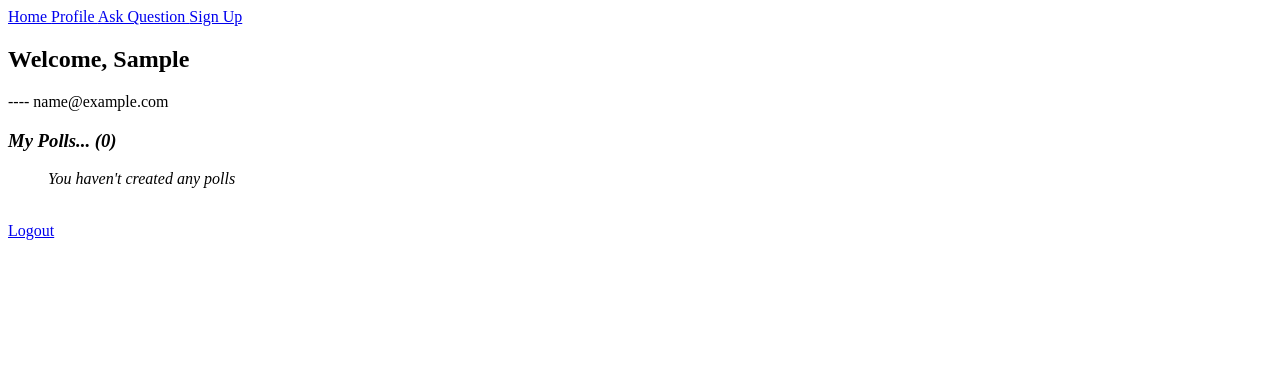
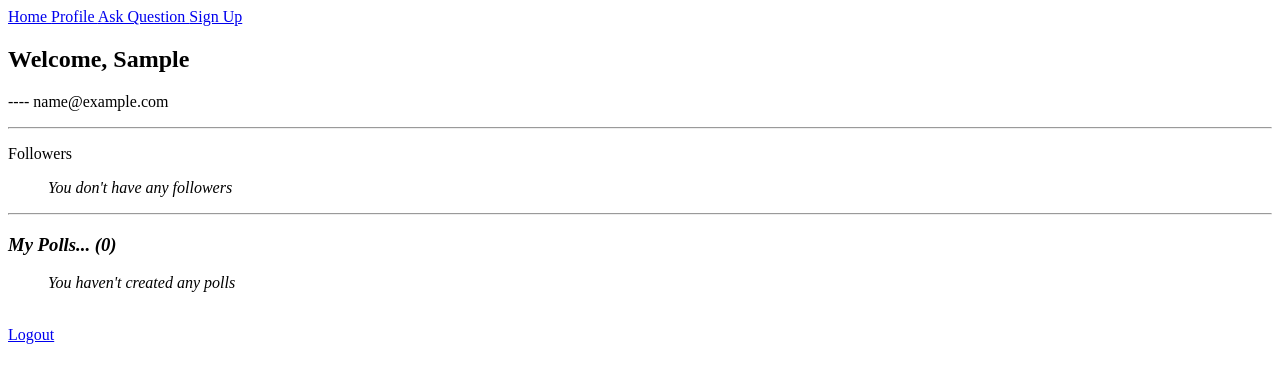
Before and after one commit to olaniyigeorge/Poll-y, a Django app: page /users/ in a window 1280 px wide. Shown: the top 383 px of the page. Run offline with Django 3.2, Linux system fonts and the light colour scheme; the visitor is signed in with stand-in values (Sample User, id 1); data comes from the database, SQL or seed files in the repository; data that the repository does not hold is empty.

Commit message:
Updated models to support 'followers'

```diff
--- a/poll/templates/poll/base.html
+++ b/poll/templates/poll/base.html
@@ -9,7 +9,7 @@
     <body>
         <div id="top_nav">
             <a href="{% url 'poll:index' %}"> Home </a>
-            <a href="{% url 'users:index' %}"> Profile </a>
+            <a href="{% url 'users:profile' user %}"> Profile </a>
             <a href="{% url 'poll:add_question' %}"> Ask Question </a>
             <a href="{% url 'users:signup' %}"> Sign Up</a>
         </div>
--- a/poll/templates/poll/details.html
+++ b/poll/templates/poll/details.html
@@ -26,7 +26,10 @@
 
 
     <p>
-        Author: <strong> {{ question.author }} </strong>
+        Author:
+        <strong>
+            <a href="{% url 'users:profile' question.author.user.username %}"> {{ question.author }} </a>
+        </strong>
     </p>
 
 {% endblock %}
--- a/poll/urls.py
+++ b/poll/urls.py
@@ -7,8 +7,7 @@ app_name = 'poll'
 
 urlpatterns = [
     path("", views.index, name="index"),
-    #path("polls/", views.index, name="polls_list"),
-    path("poll/<str:question_id>", views.poll_details, name="poll_details"),
+    path("poll/<int:question_id>", views.poll_details, name="poll_details"),
     path("add_question", views.add_question, name="add_question"),
     path("add_choices/", views.add_choices, name="add_choices"),
     path('vote/', views.vote, name="vote")
--- a/users/models.py
+++ b/users/models.py
@@ -11,6 +11,7 @@ from django.dispatch import receiver
 
 class UserProfile(models.Model):
     user = models.OneToOneField(User, on_delete=models.CASCADE)
+    followers = models.ManyToManyField('self', symmetrical=False, related_name='following')
 
 
     #voted_choices = models.ManyToManyField(Choice, related_name="voters")
--- a/users/templates/users/user.html
+++ b/users/templates/users/user.html
@@ -10,6 +10,22 @@
 
     <h2> Welcome, {{ user.username.capitalize }} </h2>
     <p>---- {{ user.email }} </p>
+
+    <hr>
+
+    <p> Followers </p>
+    <ol>
+        {% for follower in followers %}
+
+            <li> {{follower}} </li>
+
+            {% empty %}
+                <i> You don't have any followers</i>
+
+        {% endfor %}
+    </ol>
+
+    <hr>
 
     <h3><i> My Polls... ({{ questions|length }})</i></h5>
 
@@ -24,6 +40,8 @@
     {% endfor %}
     </ol>
 
+
+
     <br>
     <a href="{% url 'users:logout' %}"> Logout </a>
 
--- a/users/urls.py
+++ b/users/urls.py
@@ -7,6 +7,7 @@ app_name = 'users'
 urlpatterns = [
 
     path("", views.index, name='index'),
+    path("<str:username>", views.profile, name='profile'),
     path('signup/', views.signup, name='signup'),
     path('login/', views.login_view, name='login'),
     path('logout', views.logout_view, name='logout')
--- a/users/views.py
+++ b/users/views.py
@@ -5,21 +5,54 @@ from django.urls import reverse
 from django.contrib.auth import authenticate, login, logout
 from users.forms import SignUpForm
 from poll.models import Question, Choice
-from .models import UserProfile
+from .models import UserProfile, User
+from django.shortcuts import get_object_or_404
 
-# Create your views here.
+
+""" # Create your views here.
+def index(request):
+ """
+
+
+# Profile page views
 def index(request):
     if not request.user.is_authenticated:
         return render(request, "users/login.html")
 
     user = request.user
     user_profile = UserProfile.objects.get(user=user)
+
+    #Get user's followers
+    user_followers = user_profile.followers.all()
+
+    #Get user's questions
     user_questions = Question.objects.filter(author = user_profile)
     return render(request, 'users/user.html', {
         'user': user,
-        'questions': user_questions
+        'questions': user_questions,
+        "followers": user_followers
 
     })
+
+
+#User profile
+def profile(request, username):
+    user = get_object_or_404(User, username=username)
+    user_profile = get_object_or_404(UserProfile, user= user)
+
+    #Get user's followers
+    user_followers = user_profile.followers.all()
+
+    #Get user's questions
+    user_questions = Question.objects.filter(author = user_profile)
+    return render(request, 'users/user.html', {
+        'user': user,
+        'questions': user_questions,
+        "followers": user_followers
+
+    })
+
+
 
 
 #Login user
@@ -30,7 +63,7 @@ def login_view(request):
         user = authenticate(request, username= username, password= password)
         if user is not None:
             login(request, user)
-            return HttpResponseRedirect(reverse("users:index"))
+            return HttpResponseRedirect(reverse("poll:index"))
         else:
             return render(request, "users/login.html", {
                 'message': "Invalid credientials"
@@ -68,3 +101,9 @@ def logout_view(request):
     return render(request, "users/login.html", {
         'message': 'Logged Out'
         })
+
+
+
+#Follow view
+def follow(request):
+    pass
```
Also changed, not shown: poll/migrations/0019_alter_question_pub_date.py (added), users/migrations/0003_userprofile_followers.py (added).
